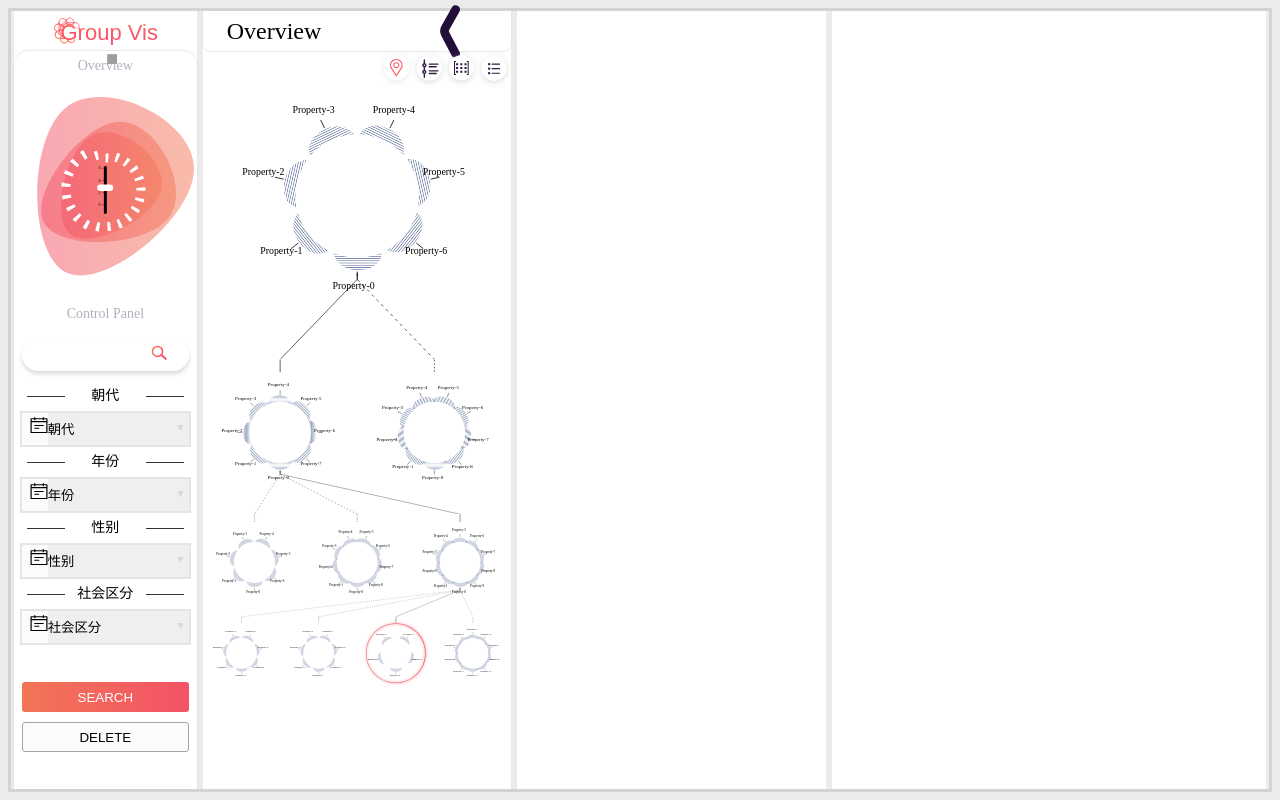
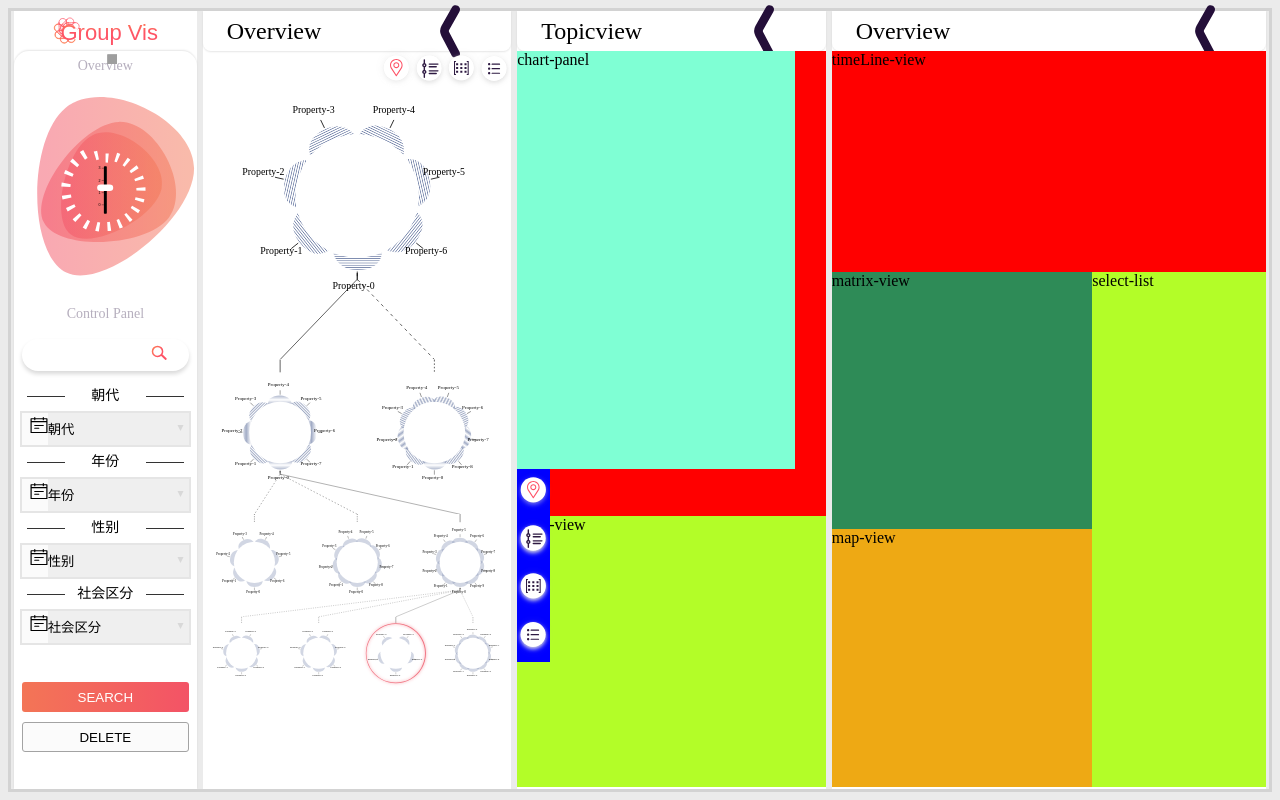
Before and after one commit to EmmaammE/Group-Vis, a React (Create React App) app: page / in a window 1280 px wide. Built offline with nearby package versions, Linux system fonts and the light colour scheme; grey boxes are pictures that could not be loaded.

Commit message:
第三第四面板的划分

```diff
--- a/src/App.js
+++ b/src/App.js
@@ -2,6 +2,8 @@ import React from 'react';
 import './App.css';
 import FirstPanel from './panel/firstpanel/FirstPanel';
 import SecondPanel from './panel/secondpanel/SecondPanel';
+import ThirdPanel from './panel/thirdpanel/ThirdPanel';
+import FourthPanel from './panel/fourthpanel/FourthPanel';
 
 function App() {
   return (
@@ -12,8 +14,12 @@ function App() {
       <div className="panel">
         <SecondPanel></SecondPanel>
       </div>
-      <div className="panel"></div>
-      <div className="panel"></div>
+      <div className="panel">
+        <ThirdPanel></ThirdPanel>
+      </div>
+      <div className="panel">
+        <FourthPanel></FourthPanel>
+      </div>
     </div>
   );
 }
--- /dev/null
+++ b/src/panel/fourthpanel/FourthPanel.jsx
@@ -0,0 +1,39 @@
+import React from 'react';
+import './fourthPanel.css';
+import Header from '../../component/header/Header';
+import CircleBtn from '../../component/button/circlebtn';
+
+import btn4 from '../../assets/list.svg';
+import btn3 from '../../assets/matrix.svg';
+import btn2 from '../../assets/topic.svg';
+import btn1 from '../../assets/map.svg';
+
+const btn_urls = [btn1,btn2,btn3,btn4]
+
+class FourthPanel extends React.Component {
+  constructor(props) {
+    super(props);
+    this.state = {
+
+    }
+  }
+
+  render() {
+    return (
+      <div className="fourth-panel">
+        <Header title = "Overview"></Header>
+        <div className="timeLine-view">
+          timeLine-view
+        </div>
+        <div className="lower-charts">
+          <div className="left-charts">
+            <div className ="matrix-view">matrix-view</div>
+            <div className = "map-view">map-view</div>
+          </div>
+          <div className="select-list">select-list</div>
+        </div>
+      </div>
+    )
+  }
+}
+export default FourthPanel;
--- /dev/null
+++ b/src/panel/fourthpanel/fourthPanel.css
@@ -0,0 +1,43 @@
+.fourth-panel {
+  position: relative;
+  display: flex;
+  flex-direction: column;
+  height: calc(100vh - 24px);
+}
+.fourth-panel .timeLine-view{
+  position: relative;
+  height: 30%;
+  background-color: red;
+}
+.fourth-panel .lower-charts{
+  display: inline-block;
+  position: relative;
+  height: 70%;
+  background-color: aquamarine;
+}
+.fourth-panel .left-charts{
+  display: inline-block;
+  position: relative;
+  vertical-align: top;
+  width: 60%;
+  height: 100%;
+  background-color: blue;
+}
+.fourth-panel .select-list{
+  display: inline-block;
+  vertical-align: top;
+  width: 40%;
+  height: 100%;
+  background-color: rgb(179, 253, 40);
+}
+
+.fourth-panel .matrix-view{
+  height: 50%;
+  width: 100%;
+  background-color: seagreen;
+}
+.fourth-panel .map-view{
+  height: 50%;
+  width: 100%;
+  background-color: rgb(238, 169, 20);
+}
--- /dev/null
+++ b/src/panel/thirdpanel/ThirdPanel.jsx
@@ -0,0 +1,41 @@
+import React from 'react';
+import './thirdPanel.css';
+import Header from '../../component/header/Header';
+import CircleBtn from '../../component/button/circlebtn';
+
+import btn4 from '../../assets/list.svg';
+import btn3 from '../../assets/matrix.svg';
+import btn2 from '../../assets/topic.svg';
+import btn1 from '../../assets/map.svg';
+
+const btn_urls = [btn1,btn2,btn3,btn4]
+
+class ThirdPanel extends React.Component {
+  constructor(props) {
+    super(props);
+    this.state = {
+
+    }
+  }
+
+  render() {
+    return (
+      <div className="third-panel">
+        <Header title = "Topicview"></Header>
+        <div className="topicView-panel">
+          <div className="chart-panel">
+            chart-panel
+          </div>
+          <div className="btn-container">
+              {btn_urls.map((url,i)=>(<CircleBtn key={url+'-'+i} url={url} />))}
+          </div>
+
+        </div>
+        <div className="xxxx-view">
+          xxxx-view
+        </div>
+      </div>
+    )
+  }
+}
+export default ThirdPanel;
--- /dev/null
+++ b/src/panel/thirdpanel/thirdPanel.css
@@ -0,0 +1,29 @@
+.third-panel {
+  position: relative;
+  display: flex;
+  flex-direction: column;
+  height: calc(100vh - 24px);
+}
+.third-panel .topicView-panel{
+  position: relative;
+  height: 60%;
+  background-color: red;
+}
+.third-panel .chart-panel{
+  display: inline-block;
+  height: 90%;
+  width: 90%;
+  background-color: aquamarine;
+}
+.third-panel .btn-container{
+  display: inline-block;
+  vertical-align: top;
+  background-color: blue;
+}
+.third-panel .xxxx-view{
+
+  display: inline-block;
+  vertical-align: top;
+  height: 35%;
+  background-color: rgb(179, 253, 40);
+}
```
